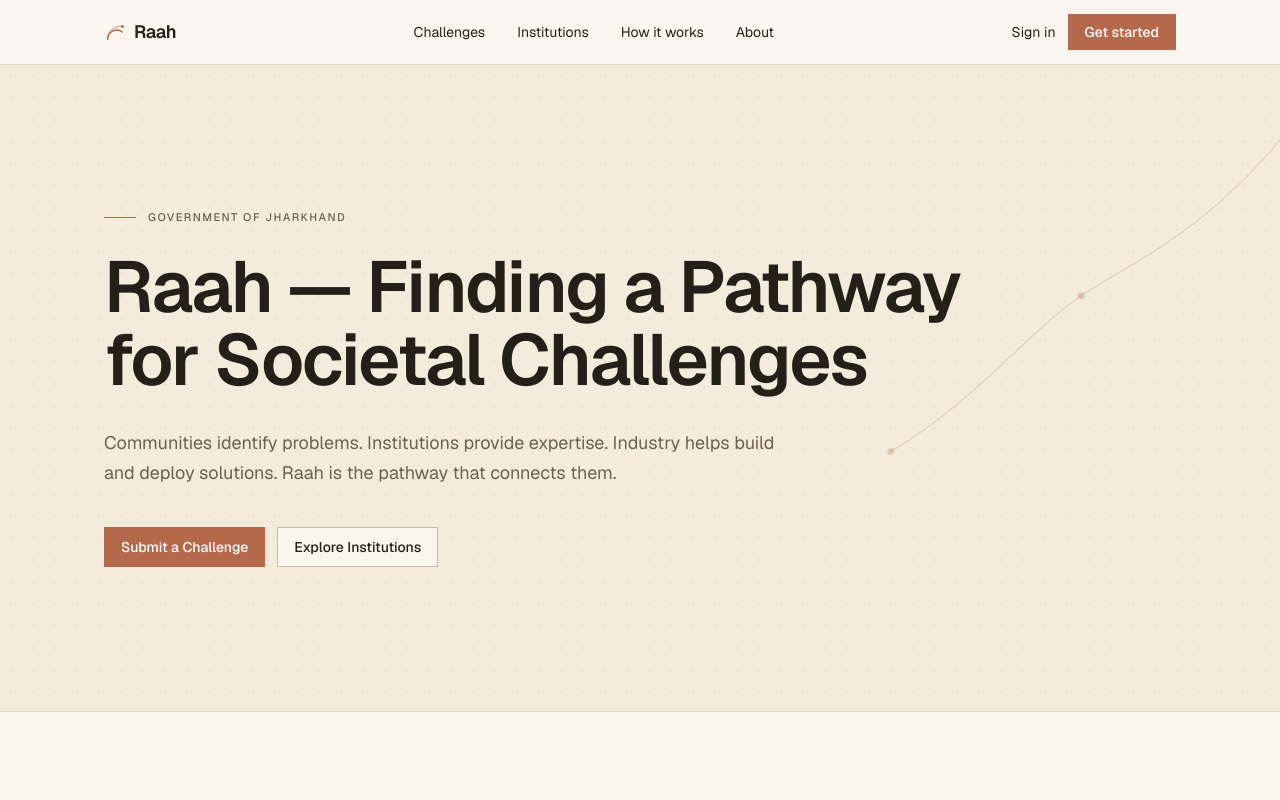
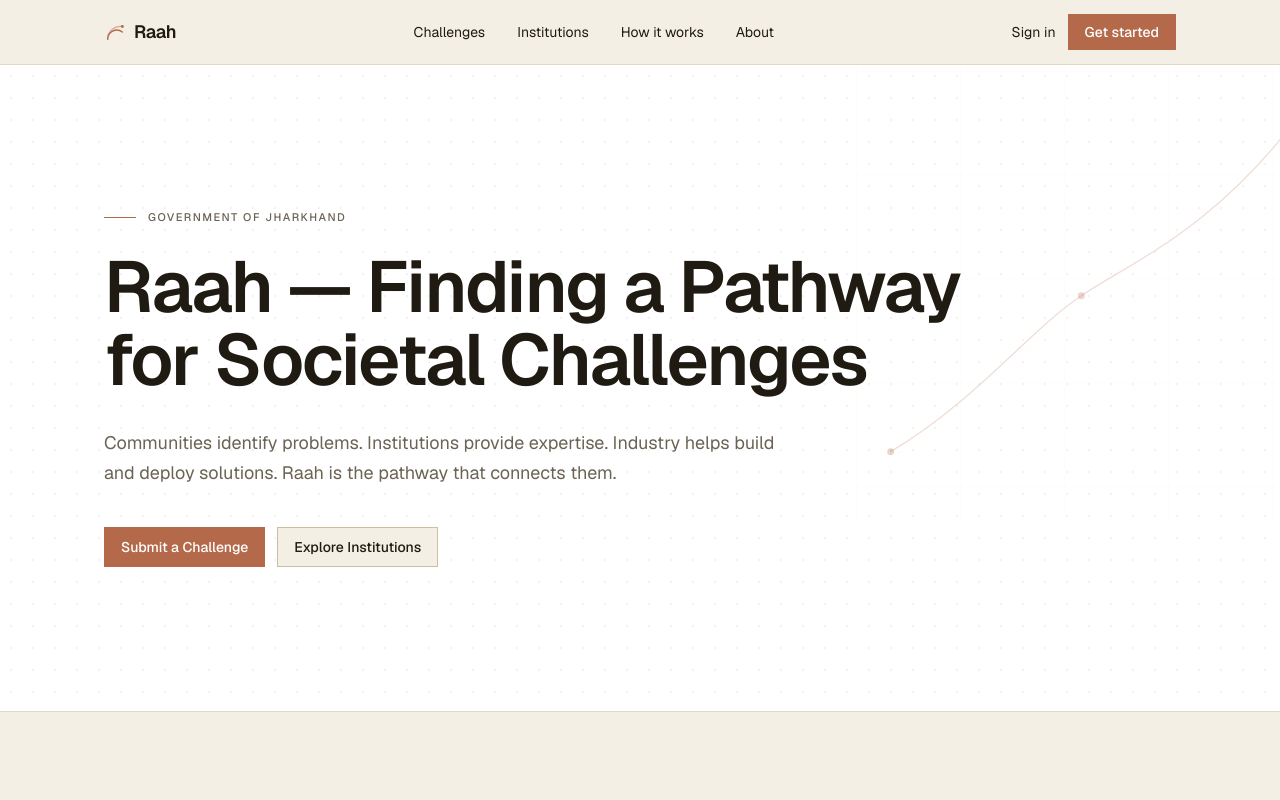
Before and after one commit to AndyFerns/raah, a Next.js app in the folder apps/web/: page / in a window 1280 px wide. Shown: the top 800 px of the page. Built offline with nearby package versions, Linux system fonts and the light colour scheme; no server answers.

Commit message:
style: refresh application theme

```diff
--- a/apps/web/src/app/globals.css
+++ b/apps/web/src/app/globals.css
@@ -1,27 +1,90 @@
 @import "tailwindcss";
 
-/* Raah palette — warm ivory + sage + terracotta pastels.
-   Meant to be portable: the same tokens live in src/lib/design-tokens.ts so
-   the mobile app can consume them without re-picking colours. */
+/* Raah palette — warm ivory + sage + terracotta pastels for light theme;
+   deep bark + moss + amber for dark. Portable tokens; the mobile app
+   can consume the same names via src/lib/design-tokens.ts. */
+
 :root {
-  --background: #faf6ee;
-  --surface: #f3ecdd;
-  --surface-2: #eaf0e2;
-  --surface-3: #f5e6de;
-  --foreground: #241f18;
-  --muted: #6c6151;
-  --muted-2: #9a8f7a;
-  --border: #e2d8c3;
-  --border-strong: #c7bca4;
+  --background: #f4efe4;
+  --surface: #ffffff;
+  --surface-2: #faf6ec;
+  --surface-3: #f3ecdc;
+  --surface-inset: #ede6d3;
+
+  --foreground: #1f1a12;
+  --muted: #6b6353;
+  --muted-2: #94897a;
+  --border: #e3d9c2;
+  --border-strong: #cbbf9f;
+
   --accent: #b46a4a;
   --accent-hover: #9c5a3d;
   --accent-soft: #f5e2d5;
   --accent-2: #6f8a68;
   --accent-2-soft: #dfe7d6;
+
   --success: #4f7a4a;
+  --success-soft: #dfe7d6;
   --warning: #9a6b1f;
+  --warning-soft: #f7e6c4;
   --danger: #9d4034;
+  --danger-soft: #f7dcd7;
+  --info: #3d6a8c;
+  --info-soft: #d9e5ef;
+
   --ring: rgba(180, 106, 74, 0.35);
+
+  --radius-sm: 8px;
+  --radius: 14px;
+  --radius-lg: 20px;
+  --radius-xl: 28px;
+
+  --shadow-xs: 0 1px 2px rgba(31, 26, 18, 0.04);
+  --shadow-sm: 0 2px 6px rgba(31, 26, 18, 0.05), 0 1px 2px rgba(31, 26, 18, 0.04);
+  --shadow-md: 0 6px 20px rgba(31, 26, 18, 0.07), 0 2px 6px rgba(31, 26, 18, 0.05);
+  --shadow-lg: 0 18px 40px rgba(31, 26, 18, 0.10), 0 6px 12px rgba(31, 26, 18, 0.06);
+
+  --sidebar-bg: #efe8d6;
+  --topbar-bg: rgba(244, 239, 228, 0.85);
+}
+
+:root[data-theme="dark"] {
+  --background: #14110c;
+  --surface: #1c1811;
+  --surface-2: #221d15;
+  --surface-3: #2a2418;
+  --surface-inset: #100e09;
+
+  --foreground: #f5eede;
+  --muted: #a8a08e;
+  --muted-2: #77705f;
+  --border: #2f2a1f;
+  --border-strong: #46402f;
+
+  --accent: #d78b64;
+  --accent-hover: #e29d75;
+  --accent-soft: #3b241a;
+  --accent-2: #8fa88a;
+  --accent-2-soft: #22301e;
+
+  --success: #8fa88a;
+  --success-soft: #22301e;
+  --warning: #d8b25a;
+  --warning-soft: #3a2d13;
+  --danger: #d97764;
+  --danger-soft: #3b1e18;
+  --info: #7ea6c6;
+  --info-soft: #1c2a35;
+
+  --ring: rgba(215, 139, 100, 0.35);
+
+  --shadow-xs: 0 1px 2px rgba(0, 0, 0, 0.5);
+  --shadow-sm: 0 2px 8px rgba(0, 0, 0, 0.5);
+  --shadow-md: 0 8px 24px rgba(0, 0, 0, 0.55);
+  --shadow-lg: 0 24px 48px rgba(0, 0, 0, 0.6);
+
+  --sidebar-bg: #100d08;
+  --topbar-bg: rgba(20, 17, 12, 0.85);
 }
 
 @theme inline {
@@ -29,6 +92,7 @@
   --color-surface: var(--surface);
   --color-surface-2: var(--surface-2);
   --color-surface-3: var(--surface-3);
+  --color-surface-inset: var(--surface-inset);
   --color-foreground: var(--foreground);
   --color-muted: var(--muted);
   --color-muted-2: var(--muted-2);
@@ -40,8 +104,13 @@
   --color-accent-2: var(--accent-2);
   --color-accent-2-soft: var(--accent-2-soft);
   --color-success: var(--success);
+  --color-success-soft: var(--success-soft);
   --color-warning: var(--warning);
+  --color-warning-soft: var(--warning-soft);
   --color-danger: var(--danger);
+  --color-danger-soft: var(--danger-soft);
+  --color-info: var(--info);
+  --color-info-soft: var(--info-soft);
   --font-sans: var(--font-geist-sans), ui-sans-serif, system-ui, sans-serif;
   --font-mono: var(--font-geist-mono), ui-monospace, monospace;
 }
@@ -52,11 +121,29 @@ body {
   color: var(--foreground);
 }
 
+html {
+  color-scheme: light;
+}
+
+html[data-theme="dark"] {
+  color-scheme: dark;
+}
+
 body {
   font-family: var(--font-sans);
   font-feature-settings: "ss01", "cv11";
   -webkit-font-smoothing: antialiased;
   text-rendering: optimizeLegibility;
+}
+
+/* Smooth theme swap without flashing every transition */
+html,
+body,
+[data-theme] * {
+  transition:
+    background-color 200ms ease,
+    border-color 200ms ease,
+    color 150ms ease;
 }
 
 .eyebrow {
@@ -67,13 +154,50 @@ body {
   font-weight: 500;
 }
 
+.card {
+  background: var(--surface);
+  border: 1px solid var(--border);
+  border-radius: var(--radius-lg);
+  box-shadow: var(--shadow-sm);
+}
+
+.card-inset {
+  background: var(--surface-2);
+  border: 1px solid var(--border);
+  border-radius: var(--radius-lg);
+}
+
 .divider {
   height: 1px;
   background: var(--border);
 }
 
-/* Subtle background artifacts, applied via utility classes.
-   Kept low-contrast on purpose — nothing flashy. */
+.pill {
+  display: inline-flex;
+  align-items: center;
+  gap: 4px;
+  height: 22px;
+  padding: 0 8px;
+  border-radius: 999px;
+  font-size: 11px;
+  font-weight: 500;
+  letter-spacing: 0.02em;
+  border: 1px solid transparent;
+}
+
+.chip {
+  display: inline-flex;
+  align-items: center;
+  gap: 6px;
+  height: 24px;
+  padding: 0 10px;
+  border-radius: 999px;
+  font-size: 12px;
+  color: var(--foreground);
+  background: var(--surface-2);
+  border: 1px solid var(--border);
+}
+
 .bg-dots {
   background-image: radial-gradient(rgba(114, 100, 78, 0.12) 1px, transparent 1px);
   background-size: 22px 22px;
@@ -92,34 +216,54 @@ body {
   background-size: 3px 3px;
 }
 
-.bg-warm {
-  background-color: var(--surface);
-}
+/* Theme-toggle icon/label swap driven purely by html[data-theme] so SSR and
+   client hydration render identical trees. The pre-hydration script sets
+   the attribute before React mounts. */
+.theme-icon-dark,
+.theme-label-dark { display: none; }
+:root[data-theme="dark"] .theme-icon-light,
+:root[data-theme="dark"] .theme-label-light { display: none; }
+:root[data-theme="dark"] .theme-icon-dark { display: inline-flex; }
+:root[data-theme="dark"] .theme-label-dark { display: inline; }
 
-.bg-sage {
-  background-color: var(--surface-2);
-}
-
-.bg-blush {
-  background-color: var(--surface-3);
-}
-
-.rule-accent {
-  border-top: 2px solid var(--accent);
-}
-
-.rule-accent-2 {
-  border-top: 2px solid var(--accent-2);
-}
-
-/* Focus rings kept subtle and consistent. */
+/* Focus rings */
 :where(button, a, input, textarea, select):focus-visible {
   outline: 2px solid var(--accent);
   outline-offset: 2px;
-  border-radius: 2px;
+  border-radius: 6px;
 }
 
 ::selection {
   background: var(--accent-soft);
   color: var(--foreground);
 }
+
+/* Custom scrollbar for surfaces */
+.scrollbar-thin::-webkit-scrollbar {
+  width: 8px;
+  height: 8px;
+}
+.scrollbar-thin::-webkit-scrollbar-thumb {
+  background: var(--border-strong);
+  border-radius: 999px;
+}
+.scrollbar-thin::-webkit-scrollbar-track {
+  background: transparent;
+}
+
+@keyframes shimmer {
+  0% { background-position: -200% 0; }
+  100% { background-position: 200% 0; }
+}
+
+.skeleton {
+  background: linear-gradient(90deg, var(--surface-2) 0%, var(--surface-3) 50%, var(--surface-2) 100%);
+  background-size: 200% 100%;
+  animation: shimmer 1.4s ease-in-out infinite;
+  border-radius: var(--radius-sm);
+}
+
+@media (prefers-reduced-motion: reduce) {
+  html, body, [data-theme] * { transition: none !important; }
+  .skeleton { animation: none; }
+}
```
